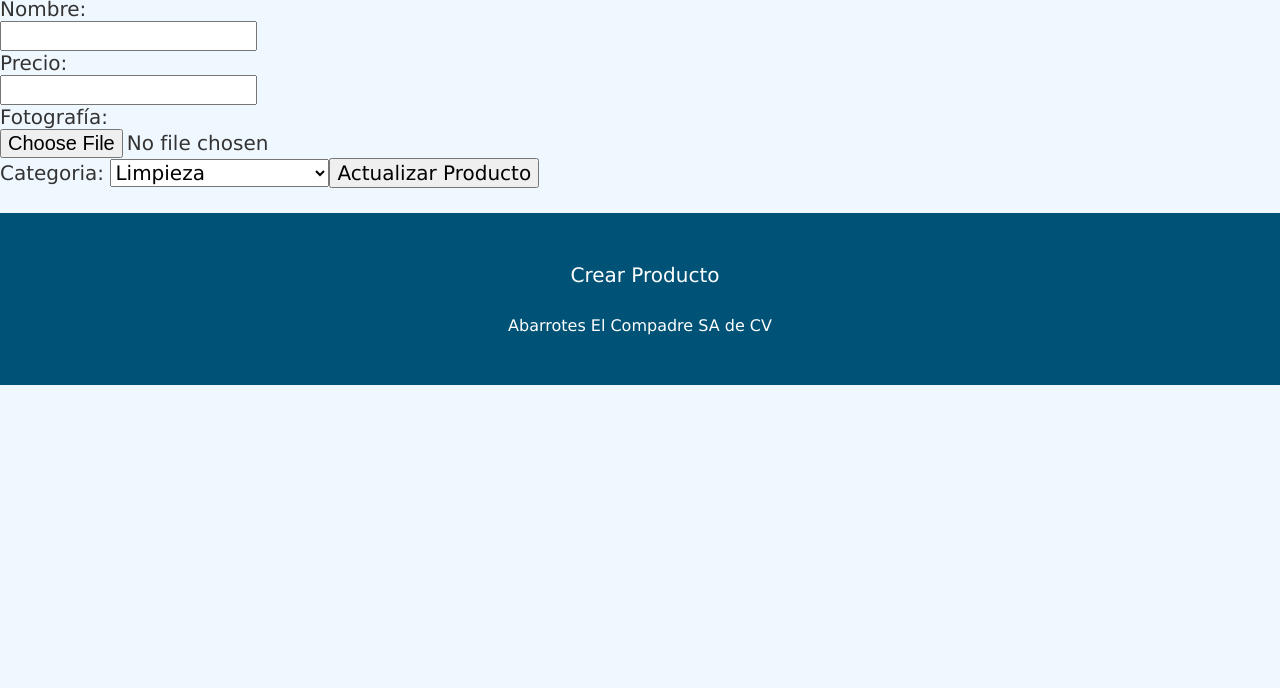
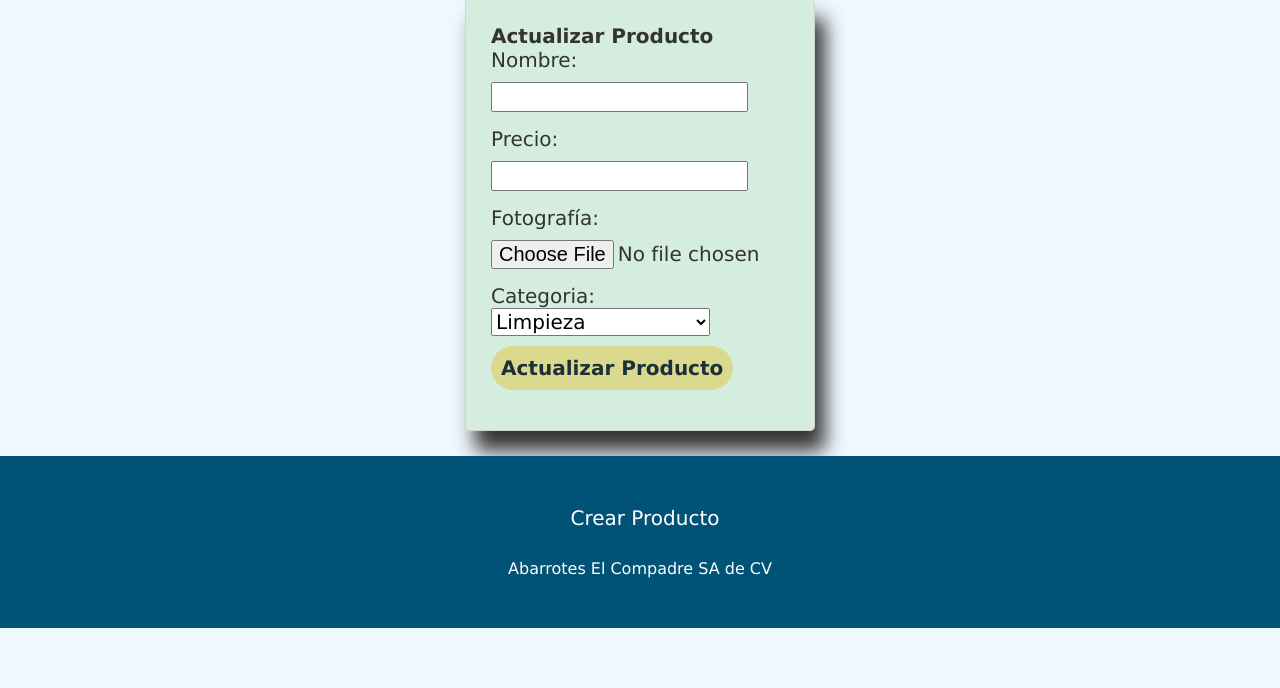
Before and after one commit to SmashMex1369/frontend, a website: page HTML/ADMINISTRADOR/actualizar_admin.html in a window 1280 px wide. Shown: the part 112-800 px from the top of the page. Drawn offline with nearby package versions, Linux system fonts and the light colour scheme.

Commit message:
estilos nuevos 2

```diff
--- a/CSS/paginas.css
+++ b/CSS/paginas.css
@@ -189,6 +189,7 @@ img.logo{
     max-width: 65%;
     margin: auto;
     margin-top: 25px;
+    border-radius: 20px;
 }
 
 .item{
@@ -223,3 +224,63 @@ img.logo{
     cursor: pointer;
     transition: all 0.3s ease 0s;
 }
+
+.item button:hover{
+    background-color: #e2f1f8;
+    color: #8AC4FF;
+    transform: scale(1.1);
+}
+
+.item:hover img {
+    transform: scale(1.2);
+}
+
+.modificar{
+    display: block;
+    padding: 25px;
+}
+
+.modificar .formularios{
+    margin: 20px;
+}
+
+.contenedor .Panel{
+    box-shadow: 10px 20px 20px;
+    width: 350px;
+    margin: 0 auto;
+    border: 1px solid lightgray;
+    padding: 25px;
+    border-radius: 5px;
+    margin-top: 25px;
+    margin-bottom: 25px;
+}
+.contenedor .Panel>form>input{
+    margin-bottom: 15px;
+    margin-top: 10px;
+}
+.contenedor>div{
+
+    align-items: center;
+    justify-content:center;
+    margin: 0 auto;
+    background-color: #84ce8342;
+    height: fit-content;
+    width: 400px;
+    border-radius: 20px;
+    padding-top: 10px;
+    gap: 25px;
+    flex: 1 1 300px;
+    margin-bottom: 25px;
+    overflow: hidden;
+}
+
+.contenedor .botonesadmin{
+    font-weight: 700;
+    color: #1b3039;
+    background: #dbd98d;
+    border: none;
+    border-radius: 50px;
+    cursor: pointer;
+    transition: all 0.3s ease 0s;
+    padding: 10px;
+}
--- a/HTML/ADMINISTRADOR/actualizar_admin.html
+++ b/HTML/ADMINISTRADOR/actualizar_admin.html
@@ -46,7 +46,7 @@
     <div class="footer">
         <div class="row">
             <ul>
-                <li><a href="">Crear Producto</a></li>
+                <li><a href="crear_admin.html">Crear Producto</a></li>
             </ul>
         </div>
         <div class="row">
```
